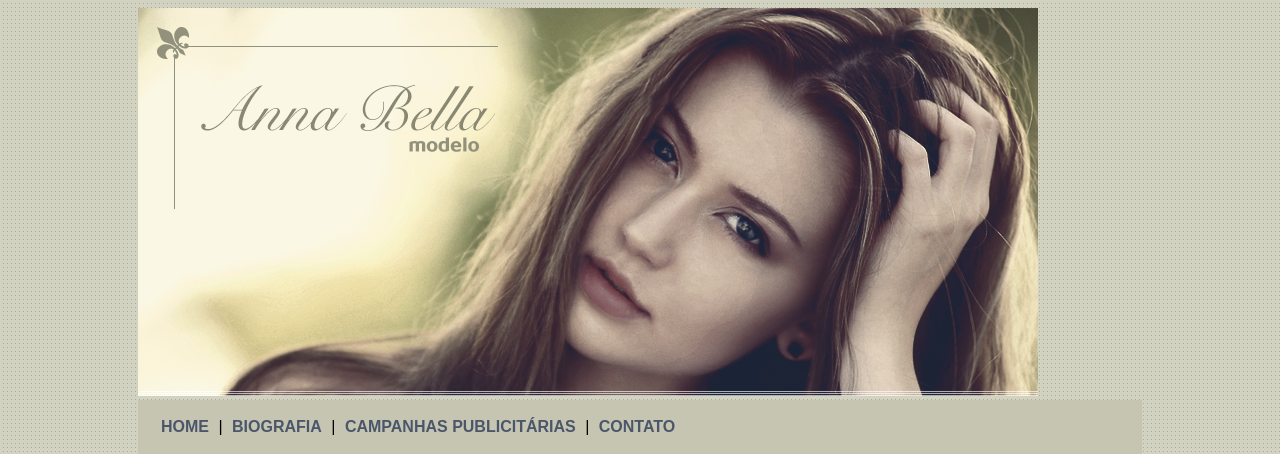
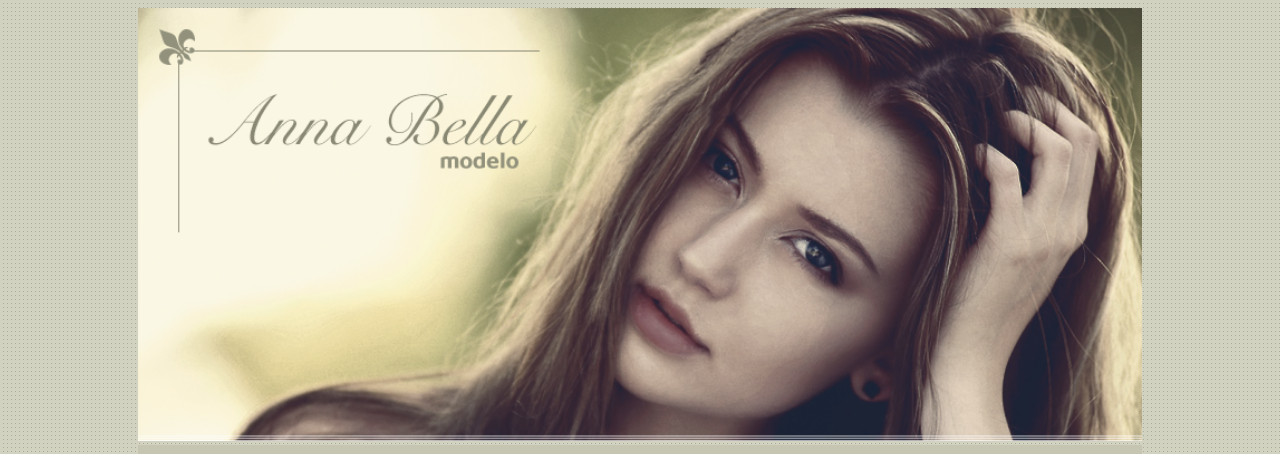
Before and after one commit to DeangellesES/site_ficticio_de_uma_modelo-CSS3-HTML5, a plain HTML site: page Site fictício de uma modelo/contato.html in a window 1280 px wide. Shown: the top 454 px of the page. Drawn offline with Linux system fonts and the light colour scheme; files whose address does not match are found by name.

Commit message:
Update contato.html

```diff
--- a/Site fictício de uma modelo/contato.html
+++ b/Site fictício de uma modelo/contato.html
@@ -9,7 +9,7 @@
 
 	<body>
 		<div id="principal">
-			<img src="imagens/capa.png">
+			<img src="imagens/capa.png" width="100%">
 			<div id="menu">
 				<a href="index.html">HOME</a> |
 				<a href="biografia.html">BIOGRAFIA</a> |
```
